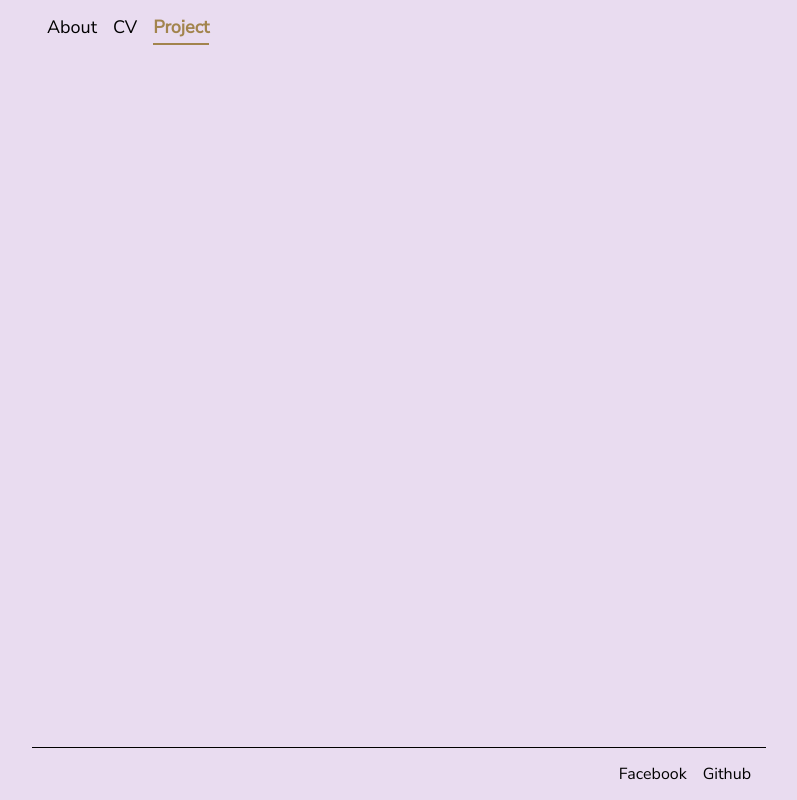
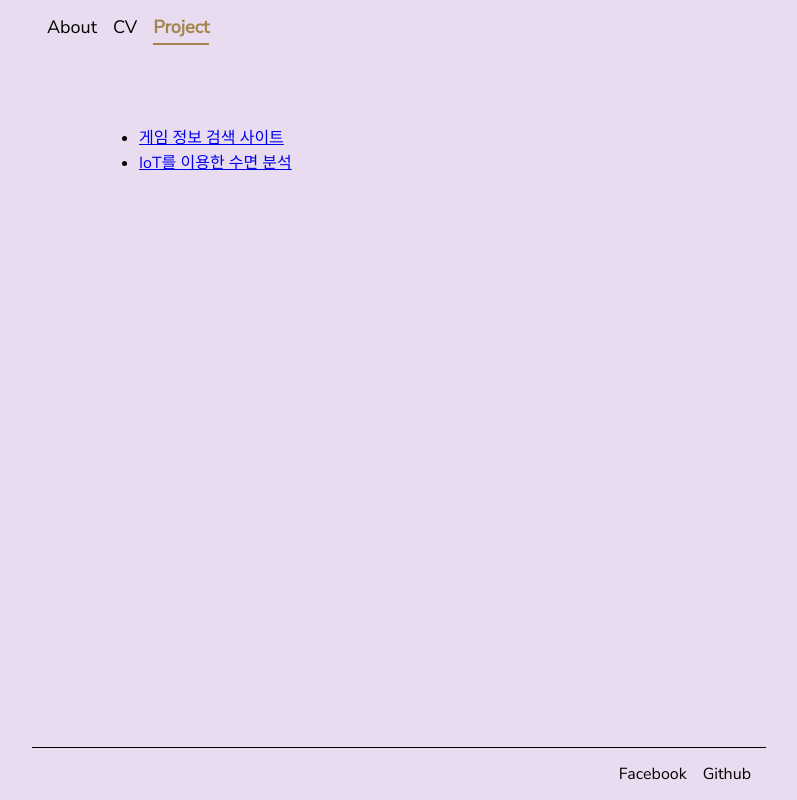
Before and after one commit to emscb/emscb_blog, a React (Create React App) app: page /project in a window 1280 px wide. Shown: the whole page, without its empty margins (241-1038 px from the left). Built offline with nearby package versions, Linux system fonts and the light colour scheme.

Commit message:
Project tab 초기 작업

```diff
--- a/src/App.js
+++ b/src/App.js
@@ -5,15 +5,12 @@ import Footer from "./components/Footer";
 import Home from "./components/Home";
 import Menu from "./components/Menu";
 import Resume from "./components/Resume";
-import { Helmet } from "react-helmet";
-import Project from "./components/Project";
+import Projects from "./components/Projects";
+import Project from "./components/projects/Project";
 
 function App() {
 	return (
 		<div>
-			<Helmet>
-
-			</Helmet>
 			<div
 				style={{
 					display: "flex",
@@ -26,10 +23,11 @@ function App() {
 				<div style={{ flex: "1" }}>
 					<Menu />
 					<div className="container">
-						<Route path="/" component={Home} exact />
-						<Route path="/about" component={About} exact />
-						<Route path="/cv" component={Resume} exact />
-						<Route path="/project" component={Project} />
+						<Route path="/" exact component={Home}/>
+						<Route path="/about" exact component={About}/>
+						<Route path="/cv" exact component={Resume} />
+						<Route path="/project" exact component={Projects}/>
+						<Route path="/project/:projectName" component={Project}/>
 					</div>
 				</div>
 				<Footer />
--- a/src/components/Project.js
+++ /dev/null
@@ -1,7 +0,0 @@
-import React from "react";
-
-const Project = () => {
-	return <div></div>;
-};
-
-export default Project;
--- /dev/null
+++ b/src/components/Projects.js
@@ -0,0 +1,26 @@
+import React from "react";
+import { Link } from "react-router-dom";
+import Dnfspa from "./projects/Dnfspa";
+import Sleeptionary from "./projects/Sleeptionary";
+
+const projects = {
+	dnfspa: { name: "게임 정보 검색 사이트", component: <Dnfspa /> },
+	sleeptionary: { name: "IoT를 이용한 수면 분석", component: <Sleeptionary /> },
+};
+
+const Projects = () => {
+	return (
+		<div>
+			<ul>
+				{Object.keys(projects).map(slug => (
+					<li key={slug}>
+						<Link to={`project/${slug}`}>{projects[slug].name}</Link>
+					</li>
+				))}
+			</ul>
+		</div>
+	);
+};
+
+export default Projects;
+export { projects };
--- /dev/null
+++ b/src/components/projects/Dnfspa.js
@@ -0,0 +1,11 @@
+import React from 'react';
+
+const Dnfspa = () => {
+	return (
+		<div>
+			-던-
+		</div>
+	);
+};
+
+export default Dnfspa;
--- /dev/null
+++ b/src/components/projects/Project.js
@@ -0,0 +1,10 @@
+import React from "react";
+import { projects } from "../Projects";
+
+const Project = ({ match }) => {
+	const { projectName } = match.params;
+
+	return <div>{projects[projectName].component}</div>;
+};
+
+export default Project;
--- /dev/null
+++ b/src/components/projects/Sleeptionary.js
@@ -0,0 +1,11 @@
+import React from 'react';
+
+const Sleeptionary = () => {
+	return (
+		<div>
+			-쿨-
+		</div>
+	);
+};
+
+export default Sleeptionary;
```
